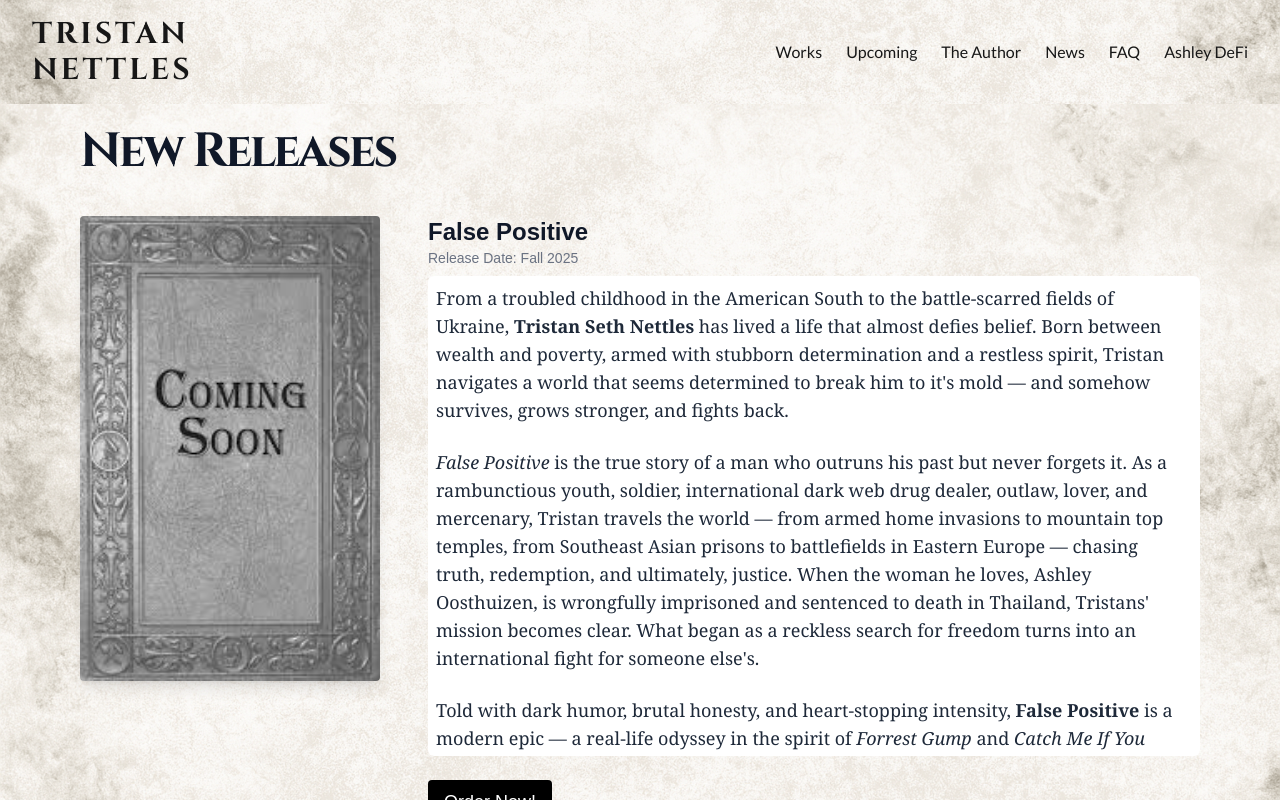
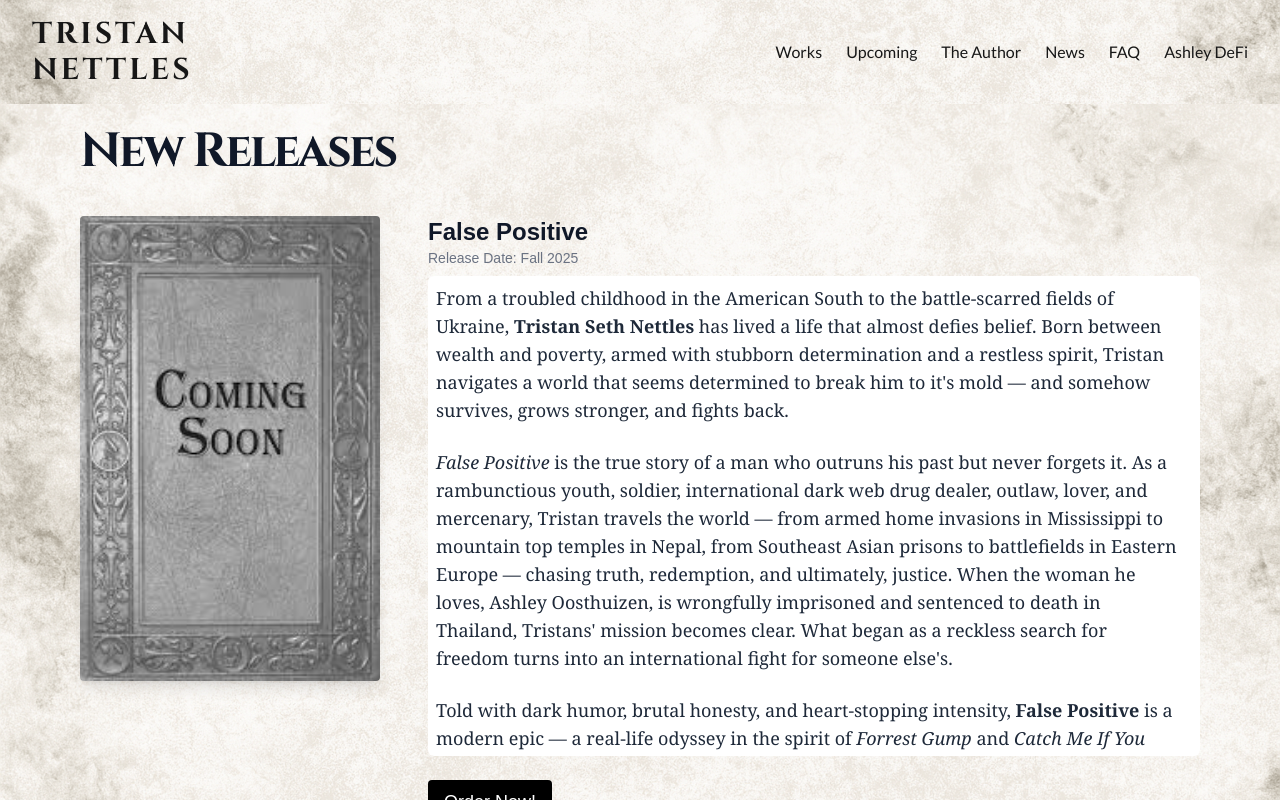
Before and after one commit to BodiAugustus/AuthorSite, a Next.js app: page /NewReleases in a window 1280 px wide. Shown: the top 800 px of the page. Built offline with nearby package versions, Linux system fonts and the light colour scheme.

Commit message:
update news

```diff
--- a/app/NewReleases/page.js
+++ b/app/NewReleases/page.js
@@ -90,13 +90,13 @@ export default function NewReleases() {
                 his past but never forgets it. As a rambunctious youth, soldier,
                 international dark web drug dealer, outlaw, lover, and
                 mercenary, Tristan travels the world — from armed home invasions
-                to mountain top temples, from Southeast Asian prisons to
-                battlefields in Eastern Europe — chasing truth, redemption, and
-                ultimately, justice. When the woman he loves, Ashley Oosthuizen,
-                is wrongfully imprisoned and sentenced to death in Thailand,
-                Tristans&#39; mission becomes clear. What began as a reckless
-                search for freedom turns into an international fight for someone
-                else&#39;s.
+                in Mississippi to mountain top temples in Nepal, from Southeast
+                Asian prisons to battlefields in Eastern Europe — chasing truth,
+                redemption, and ultimately, justice. When the woman he loves,
+                Ashley Oosthuizen, is wrongfully imprisoned and sentenced to
+                death in Thailand, Tristans&#39; mission becomes clear. What
+                began as a reckless search for freedom turns into an
+                international fight for someone else&#39;s.
               </p>
               <p className="font font-serif">
                 Told with dark humor, brutal honesty, and heart-stopping
--- a/app/UpcomingWorks/page.js
+++ b/app/UpcomingWorks/page.js
@@ -9,7 +9,7 @@ const upcomingWorks = [
     description1:
       "From a troubled childhood in the American South to the battle-scarred fields of Ukraine, Tristan Seth Nettles has lived a life that almost defies belief. Born between wealth and poverty, armed with stubborn determination and a restless spirit, Tristan navigates a world that seems determined to break him to it's mold — and somehow survives, grows stronger, and fights back.",
     description2:
-      "False Positive is the true story of a man who outruns his past but never forgets it. As a student, soldier, international drug dealer, outlaw, lover, and mercenary, Tristan travels the world — from armed home invasions to mountain top temples, from Southeast Asian prisons to battlefields in Eastern Europe — chasing truth, redemption, and ultimately, justice. When the woman he loves, Ashley Oosthuizen, is wrongfully imprisoned and sentenced to death in Thailand, Tristans&#39; mission becomes clear. What began as a reckless search for freedom turns into an international fight for someone else&#39;s. ",
+      "False Positive is the true story of a man who outruns his past but never forgets it. As a student, soldier, international drug dealer, outlaw, lover, and mercenary, Tristan travels the world — from armed home invasions in Mississippi to mountain top temples in Nepal, from Southeast Asian prisons to battlefields in Eastern Europe — chasing truth, redemption, and ultimately, justice. When the woman he loves, Ashley Oosthuizen, is wrongfully imprisoned and sentenced to death in Thailand, Tristans&#39; mission becomes clear. What began as a reckless search for freedom turns into an international fight for someone else&#39;s. ",
     description3:
       "Told with dark humor, brutal honesty, and heart-stopping intensity, False Positive is a modern epic — a real-life odyssey in the spirit of Forrest Gump and Catch Me If You Can. It's a raw, unforgettable journey through love, loss, crime, war, and the deep, messy beauty of being human.",
     available:
```
